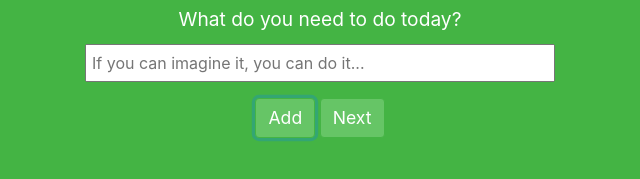
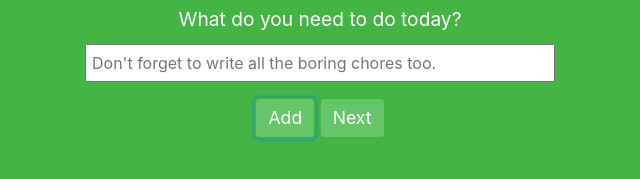
Before and after one commit to ashley-howard/ribbet-app, a plain HTML site: page index.html in a window 1280 px wide. Both pictures are taken after typing "Sample" into the empty fields and a click on the button "Add". Shown: the part 331-510 px from the top of the page, 320-960 px from the left. Drawn offline with nearby package versions, Linux system fonts and the light colour scheme; a web font is replaced by a local one.

Commit message:
add random inspirational quotes

```diff
--- a/index.html
+++ b/index.html
@@ -62,7 +62,7 @@
 
                 <span class="info-text">What do you need to do today?</span>
                 <br>
-                <input id="inputTask" type="text" name="task" placeholder="If you can imagine it, you can do it...">
+                <input id="inputTask" type="text" name="task">
 
                 <p id="addUpdate"></p>
 
--- a/scripts/index.js
+++ b/scripts/index.js
@@ -43,6 +43,21 @@ const progBar = document.getElementById("progress-bar");
 const progCalc = () => {
   return Math.trunc(((finishedTasks.length + skippedTasks.length) / (todayTasks.length + finishedTasks.length + skippedTasks.length) * 100));
 }
+
+function randPlaceholder() {
+  const arrPlaceholder = ['If you can imagine it, you can do it.', `Don't forget to write all the boring chores too.`, `What is important to do right now?`,
+    `What can't wait until tomorrow?`, `Your limitation — it’s only your imagination.`, `Push yourself, because no one else is going to do it for you.`, `Sometimes later becomes never. Do it now.`,
+    `Great things never come from comfort zones.`, `Dream it. Wish it. Do it.`, `Success doesn’t just find you. You have to go out and get it.`,
+    `The harder you work for something, the greater you’ll feel when you achieve it.`, `Dream bigger. Do bigger.`,
+    `Don’t stop when you’re tired. Stop when you’re done.`, `Wake up with determination. Go to bed with satisfaction.`, `Do something today that your future self will thank you for.`,
+    `It’s going to be hard, but hard does not mean impossible.`, `Don’t wait for opportunity. Create it.`,
+    `The key to success is to focus on goals, not obstacles.`, `If it’s your job to eat a frog, it’s best to do it first thing in the morning.`]
+
+  var randNo = Math.floor(Math.random() * arrPlaceholder.length);
+  input.placeholder = arrPlaceholder[randNo];
+}
+
+randPlaceholder();
 
 document.getElementById("done-button").addEventListener("click", function () {
   progBar.style = `width: ${progCalc()}%`;
@@ -115,6 +130,7 @@ function addTask() {
     setTimeout(function () {
       document.getElementById("addUpdate").innerHTML = "";
     }, 2000);
+    randPlaceholder();
   }
   else {
     document.getElementById("addUpdate").innerHTML = "Please type something";
@@ -131,6 +147,7 @@ function addAndReset() {
 
   var results = document.getElementById("results")
   results.style.display = "none";
+  randPlaceholder();
 }
 
 function finishAddTask() {
```
